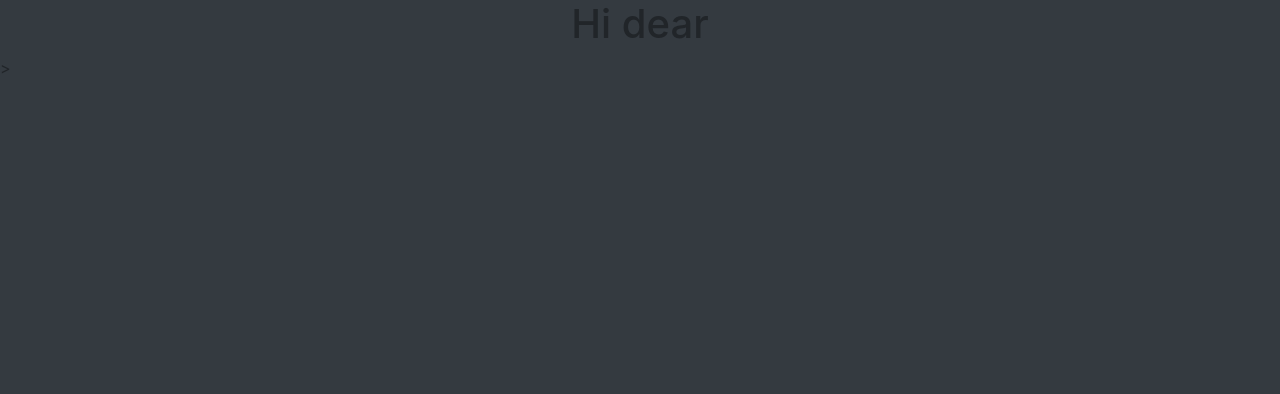
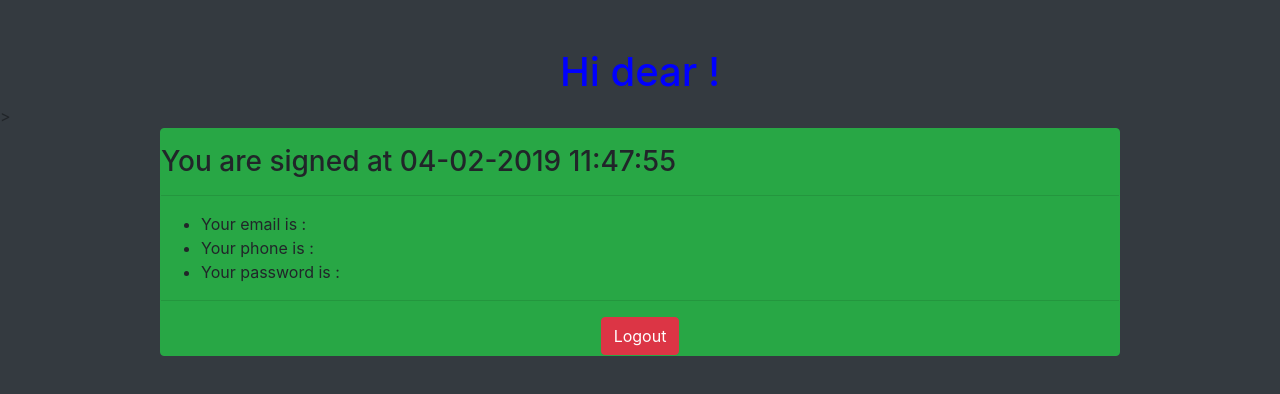
Before and after one commit to Zoregh/Registration, an Angular app: page /home in a window 1280 px wide. Shown: the top 394 px of the page. Built offline with nearby package versions, Linux system fonts and the light colour scheme.

Commit message:
code correction, home_page ready, now have logout

```diff
--- a/src/app/Components/home/home.component.css
+++ b/src/app/Components/home/home.component.css
@@ -0,0 +1,3 @@
+h1 {
+    color: blue;
+}
--- a/src/app/Components/home/home.component.html
+++ b/src/app/Components/home/home.component.html
@@ -1 +1,14 @@
-<h1 class="mx-auto text-center">Hi dear {{curntUser.name}}</h1>>
+<h1 class="mx-auto text-center mt-5">Hi dear {{curntUser.name}}!</h1>>
+<div ng-app ng-controller="curntDate" class="mx-auto w-75 border border-success bg-success rounded">
+  <h3 class="text-start mt-3">You are signed at {{date | date:'dd-MM-yyyy'}} {{date | date:'HH:mm:ss'}}</h3>
+  <hr />
+  <ul>
+    <li>Your email is : {{curntUser.email}}</li>
+    <li>Your phone is : {{curntUser.phone}}</li>
+    <li>Your password is : {{curntUser.password}}</li>
+  </ul>
+  <hr />
+  <div class="d-flex justify-content-center">
+    <button (click)="logOut()" type="button" class="btn btn-danger">Logout</button>
+  </div>
+</div>
--- a/src/app/Components/home/home.component.ts
+++ b/src/app/Components/home/home.component.ts
@@ -1,5 +1,7 @@
 import { Component, OnInit } from '@angular/core';
 import { LoginService } from '../../Services/login.service';
+import { Router } from '@angular/router';
+
 
 
 @Component({
@@ -8,11 +10,18 @@ import { LoginService } from '../../Services/login.service';
   styleUrls: ['./home.component.css']
 })
 export class HomeComponent implements OnInit {
-  public curntUser: any = this.usrService.curntUser;
+  private curntUser: any = this.usrService.curntUser;
+  public date: any = new Date();
 
-  constructor(private usrService:LoginService) { }
+  constructor(private usrService:LoginService, private router:Router) { }
 
   ngOnInit() {
   }
 
+  logOut() {
+    this.usrService.curntUser = false;
+    this.usrService.usrDabro = false;
+    this.router.navigate(['/']);
+  }
+
 }
--- a/src/app/Components/login/login.component.html
+++ b/src/app/Components/login/login.component.html
@@ -4,7 +4,7 @@
         <div class="mt-3">
             <div class="from-group">
                 <input type="text" ngModel #login="ngModel" class="form-control" placeholder="Login" name="login"
-                    minlength="11" maxlength="20" required>
+                    minlength="8" maxlength="32" required>
                 <span [hidden]="login.pristine || login.valid">
                     Please input correct login!
                 </span>
@@ -20,7 +20,7 @@
             </div>
         </div>
         <button type="submit" [disabled]="authForm.form.invalid" class="btn btn-primary mt-3">Login</button>
-        <a routerLink="registration" class="btn btn-secondary active mt-3 ml-1" role="button" aria-pressed="true">
+        <a routerLink="registration" class="btn btn-link mt-3 ml-1" role="button" aria-pressed="true">
             Sign up
         </a>
     </form>
--- a/src/app/Components/login/login.component.ts
+++ b/src/app/Components/login/login.component.ts
@@ -7,8 +7,6 @@ import { LoginService } from '../../Services/login.service';
   styleUrls: ['./login.component.css']
 })
 export class LoginComponent implements OnInit {
-  private login:any;
-  private password:any;
 
   constructor(private service:LoginService) { }
 
@@ -16,9 +14,7 @@ export class LoginComponent implements OnInit {
   }
 
   submit(authForm) {
-    this.login = authForm.value.login;
-    this.password = authForm.value.password;
-    this.service.tryLogin(this.login,this.password);
+    this.service.tryLogin(authForm.value.login,authForm.value.password);
   }
 
 }
--- a/src/app/Components/registration/registration.component.html
+++ b/src/app/Components/registration/registration.component.html
@@ -31,6 +31,6 @@
           </span>
       </div>
   </div>
-  <button type="submit" [disabled]="MyForm.form.invalid" class="btn btn-primary mt-3">Submit</button>
-  <a routerLink="/" class="btn btn-secondary active mt-3 ml-1" role="button" aria-pressed="true">Cancel</a>
+  <button type="submit" [disabled]="MyForm.form.invalid" class="btn btn-success mt-3">Submit</button>
+  <a routerLink="/" class="btn btn-warning active mt-3 ml-1" role="button" aria-pressed="true">Cancel</a>
 </form>
```
